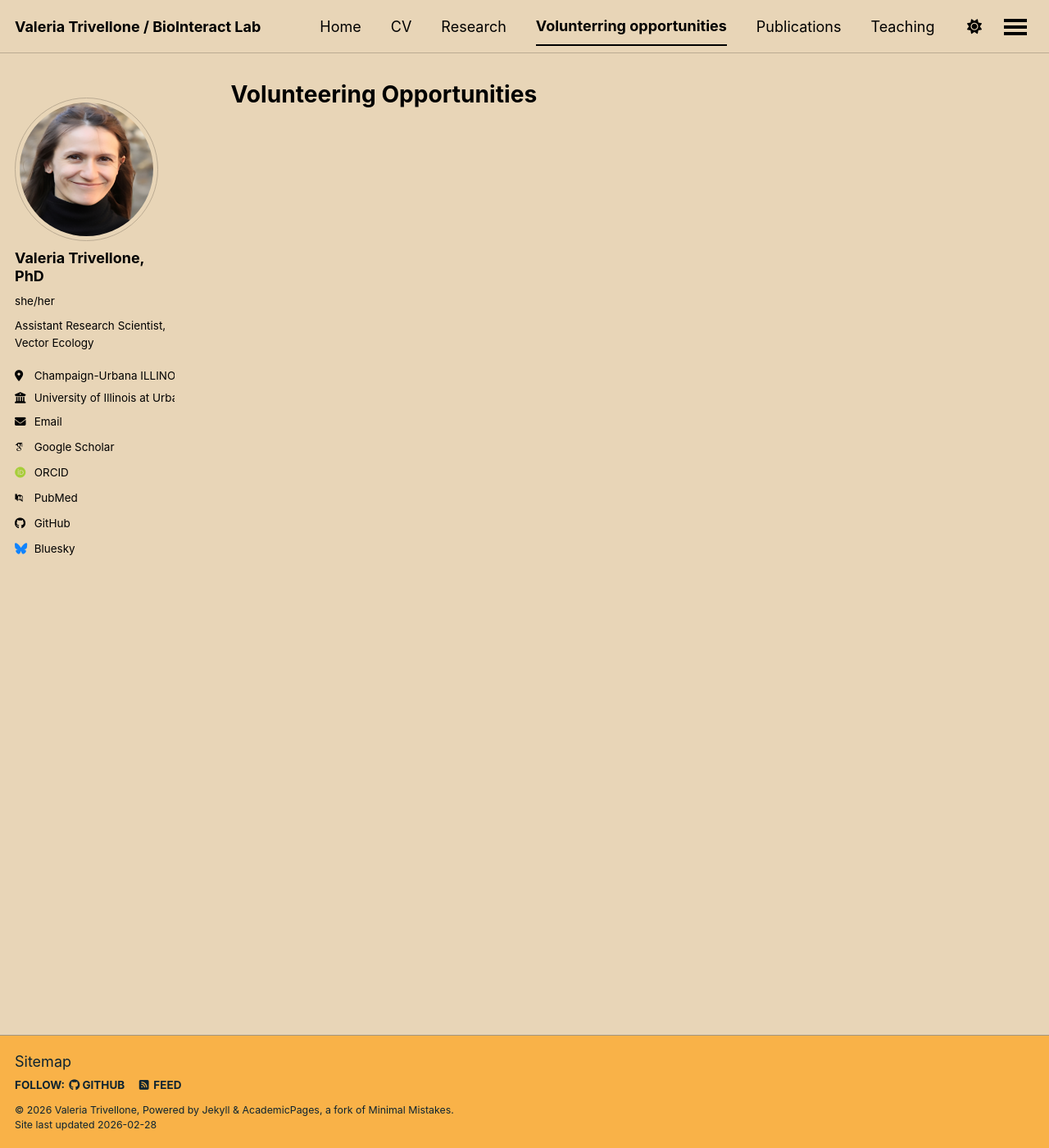
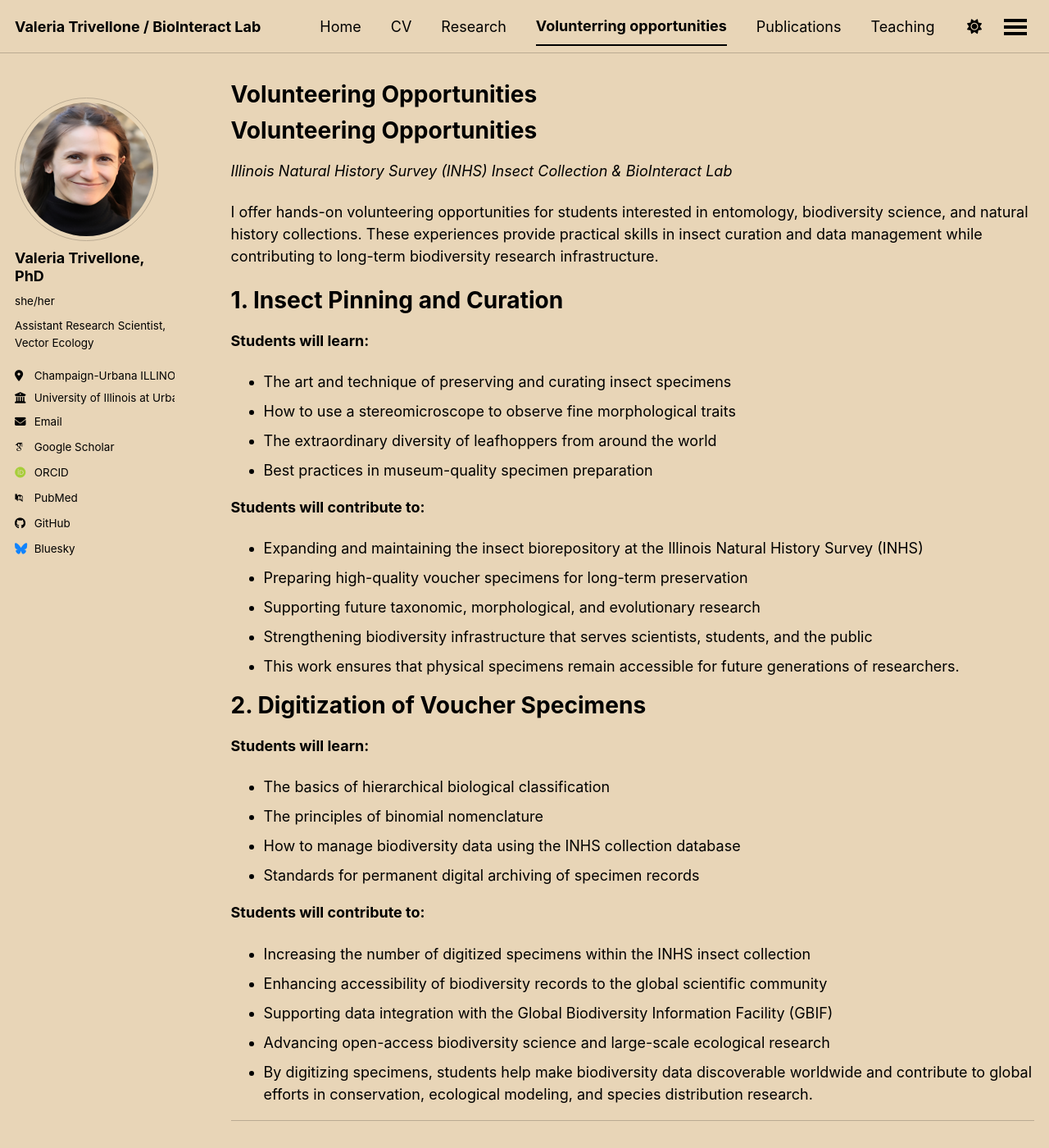
Before and after one commit to valeriatrivellone/valeriatrivellone.github.io, a Jekyll site: the page built from _pages/volunteering.md, in a window 1280 px wide and 1400 px high. Shown: the whole window at 82% size. Built offline with Jekyll 4.4.1, drawn with Linux system fonts in a browser that asks for light colours; some web fonts are replaced; a script bundle is joined from its source files by our own code; library files that are not in the unit come from our copies; some of the changed text lies outside the part shown.

Commit message:
Update volunteering.md

```diff
--- a/_pages/volunteering.md
+++ b/_pages/volunteering.md
@@ -4,3 +4,52 @@ title: "Volunteering Opportunities"
 permalink: /volunteering/
 author_profile: true
 ---
+
+# Volunteering Opportunities
+
+*Illinois Natural History Survey (INHS) Insect Collection & BioInteract Lab*
+
+I offer hands-on volunteering opportunities for students interested in entomology, biodiversity science, and natural history collections. These experiences provide practical skills in insect curation and data management while contributing to long-term biodiversity research infrastructure.
+
+# 1. Insect Pinning and Curation
+
+**Students will learn:**
+
+  - The art and technique of preserving and curating insect specimens
+  - How to use a stereomicroscope to observe fine morphological traits
+  - The extraordinary diversity of leafhoppers from around the world
+  - Best practices in museum-quality specimen preparation
+
+**Students will contribute to:**
+
+  - Expanding and maintaining the insect biorepository at the Illinois Natural History Survey (INHS)
+  - Preparing high-quality voucher specimens for long-term preservation
+  - Supporting future taxonomic, morphological, and evolutionary research
+  - Strengthening biodiversity infrastructure that serves scientists, students, and the public
+  - This work ensures that physical specimens remain accessible for future generations of researchers.
+
+# 2. Digitization of Voucher Specimens
+
+**Students will learn:**
+
+  - The basics of hierarchical biological classification
+  - The principles of binomial nomenclature
+  - How to manage biodiversity data using the INHS collection database
+  - Standards for permanent digital archiving of specimen records
+
+**Students will contribute to:**
+
+  - Increasing the number of digitized specimens within the INHS insect collection
+  - Enhancing accessibility of biodiversity records to the global scientific community
+  - Supporting data integration with the Global Biodiversity Information Facility (GBIF)
+  - Advancing open-access biodiversity science and large-scale ecological research
+  - By digitizing specimens, students help make biodiversity data discoverable worldwide and contribute to global efforts in conservation, ecological modeling, and species distribution research.
+
+---
+
+## How to Apply
+
+If you are interested in volunteering, please email me at
+[Your Email Address](mailto:valeria3@illinois.edu)
+
+Please include a brief statement of interest and your availability.
```
